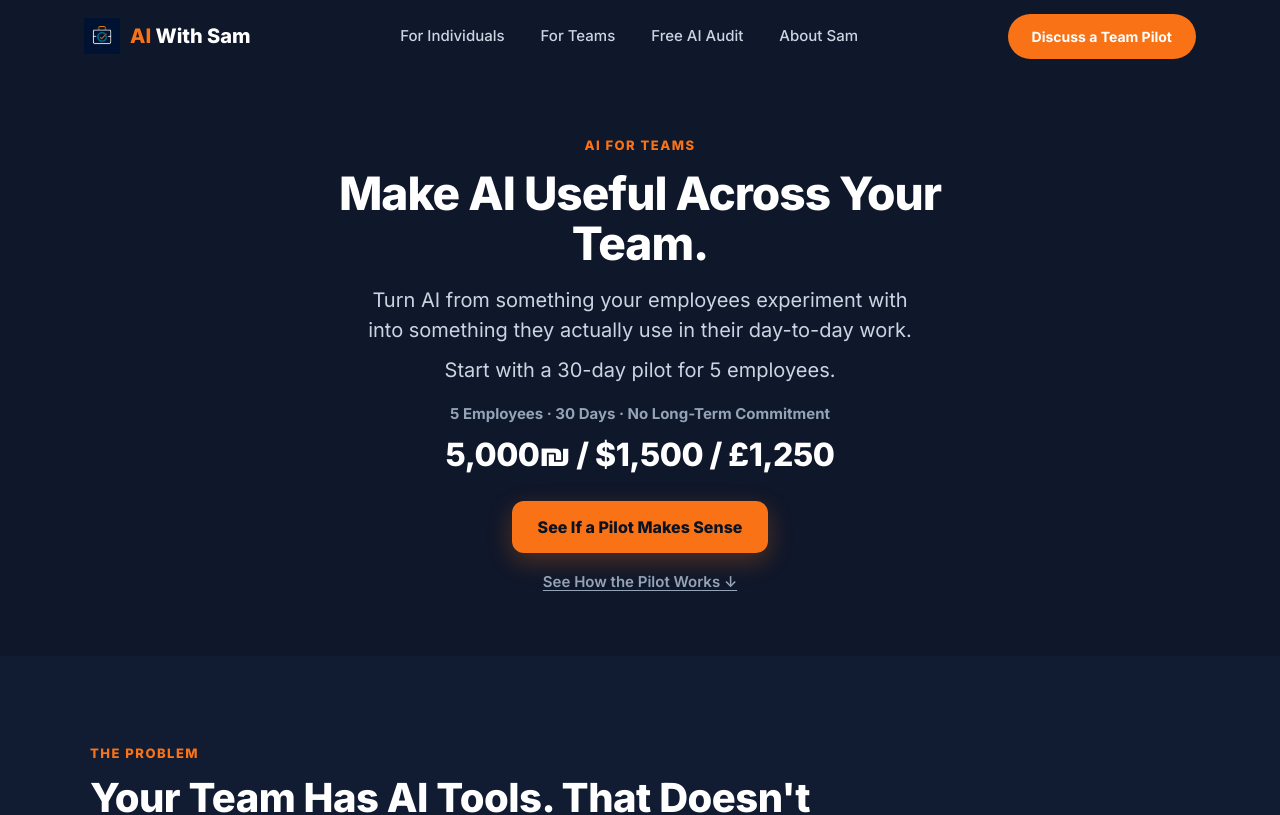
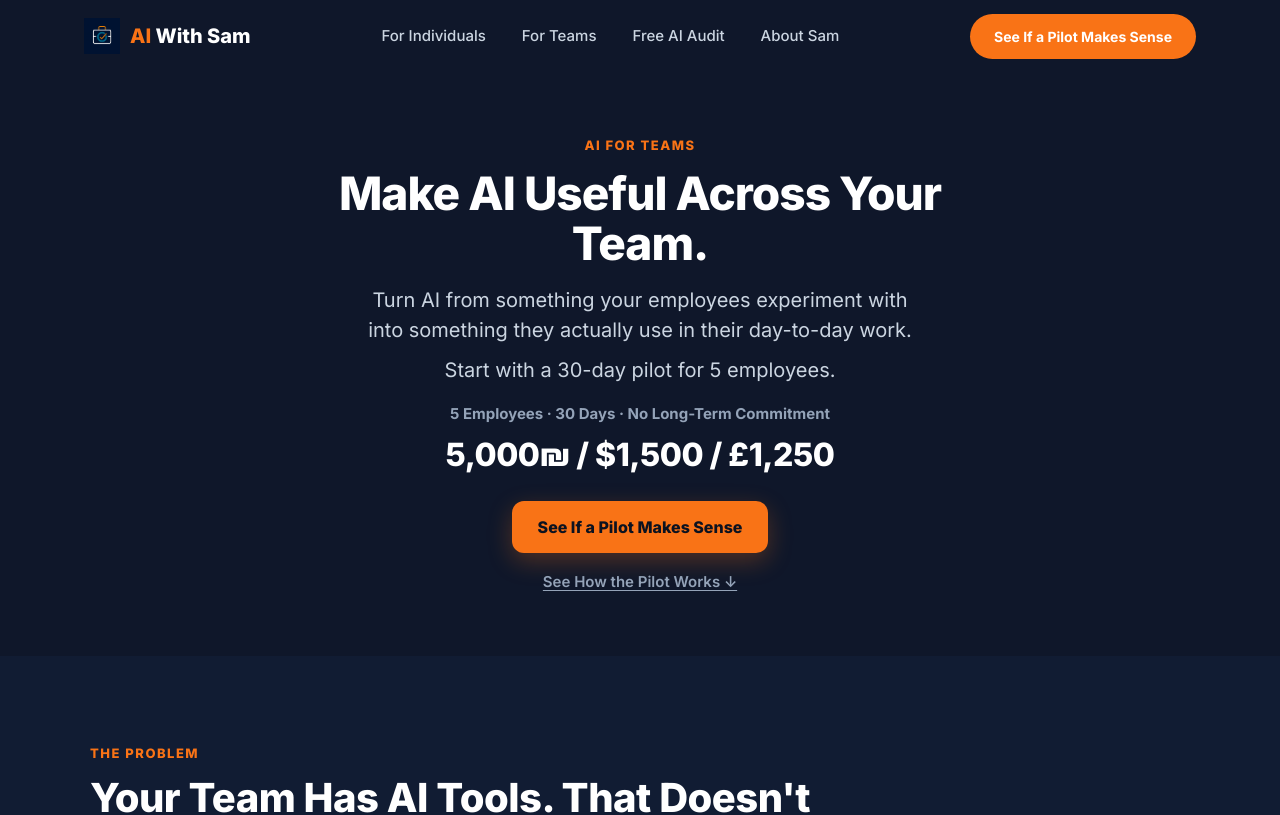
Before and after one commit to samkershner1234-aisk/ai-with-sam, a React (Vite) app: page /teams in a window 1280 px wide. Shown: the top 815 px of the page. Built offline with nearby package versions, Linux system fonts and the light colour scheme.

Commit message:
Update CTA label for teams variant in Navbar

```diff
--- a/src/components/landing/Navbar.jsx
+++ b/src/components/landing/Navbar.jsx
@@ -19,7 +19,7 @@ export default function Navbar({ variant = "home" }) {
 
   const isTeams = variant === "teams";
   const ctaHref = isTeams ? TEAM_BOOKING_URL : CTA_URL;
-  const ctaLabel = isTeams ? "Discuss a Team Pilot" : "Book a Free 20-Min Call";
+  const ctaLabel = isTeams ? "See If a Pilot Makes Sense" : "Book a Free 20-Min Call";
 
   const links = [
     { label: "For Individuals", to: "/" },
```
